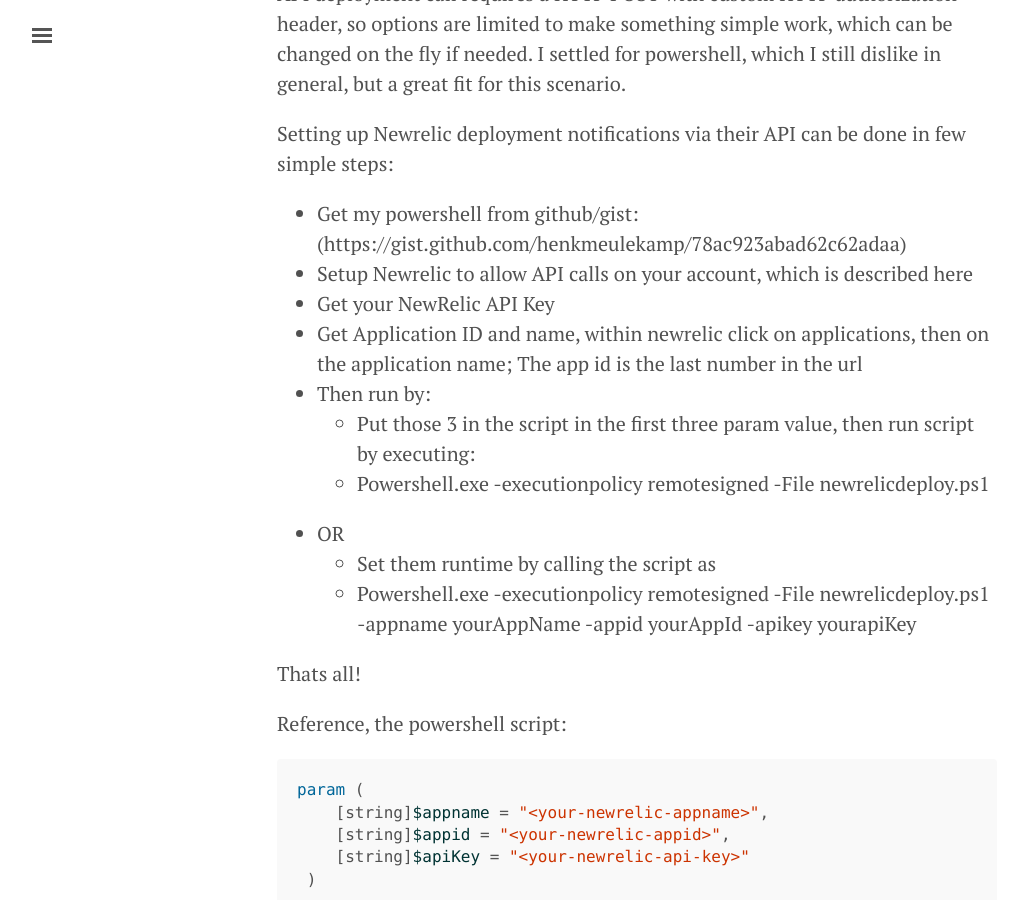
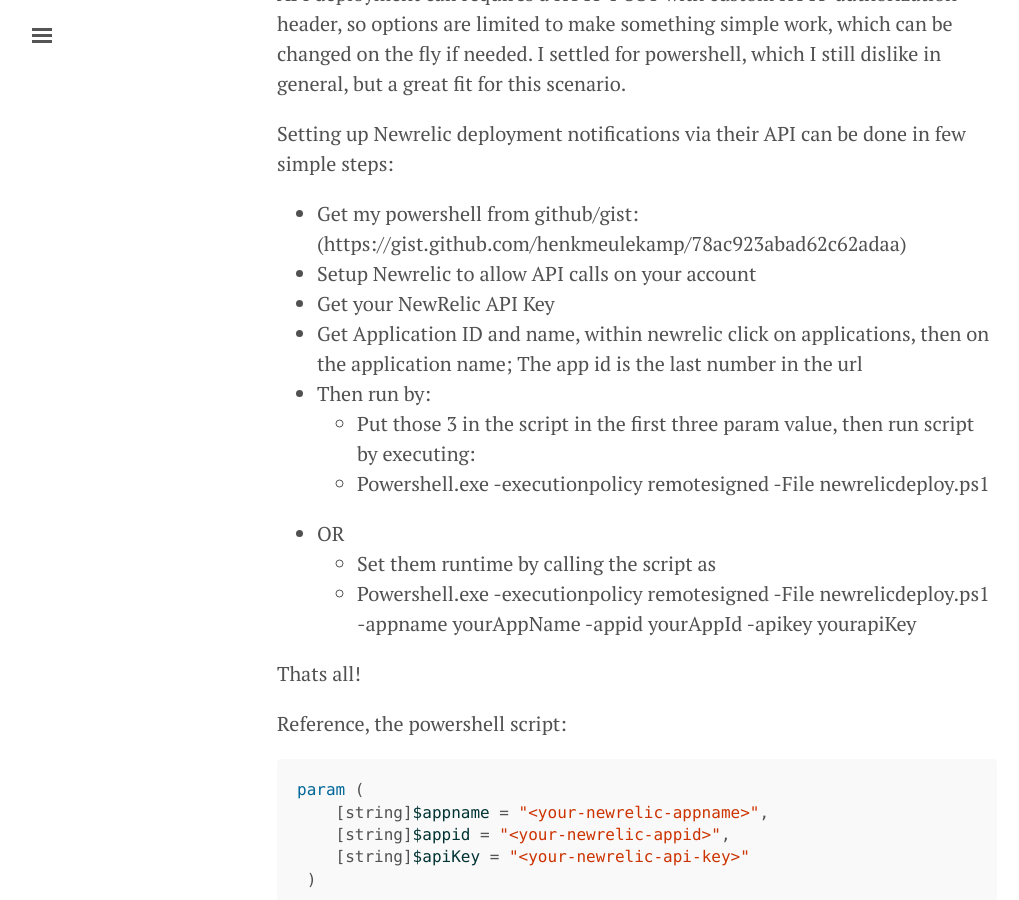
Before and after one commit to henkmeulekamp/henkmeulekamp.github.io, a Jekyll site: the page built from _posts/2014-05-26-Powershell-script-to inform-NewRelic-of-deployment.md, in a window 1280 px wide and 900 px high, scrolled down 473 px. Shown: the whole window, without its empty margins (3-1022 px from the left). Built offline with Jekyll 4.4.1, drawn with Linux system fonts in a browser that asks for light colours.

Commit message:
fix markdown

````diff
--- a/_posts/2014-05-26-Powershell-script-to inform-NewRelic-of-deployment.md
+++ b/_posts/2014-05-26-Powershell-script-to inform-NewRelic-of-deployment.md
@@ -14,7 +14,7 @@ I settled for powershell, which I still dislike in general, but a great fit for
 
 Setting up Newrelic deployment notifications via their API can be done in few simple steps:
 - Get my powershell from github/gist: (https://gist.github.com/henkmeulekamp/78ac923abad62c62adaa)
-- Setup Newrelic to allow API calls on your account, which is described here
+- Setup Newrelic to allow API calls on your account
 - Get your NewRelic API Key
 - Get Application ID and name, within newrelic click on applications, then on the application name; The app id is the last number in the url
 - Then run by:
@@ -27,6 +27,7 @@ Setting up Newrelic deployment notifications via their API can be done in few si
 Thats all!
 
 Reference, the powershell script:
+
 ```powershell
 param (
     [string]$appname = "<your-newrelic-appname>",
````
